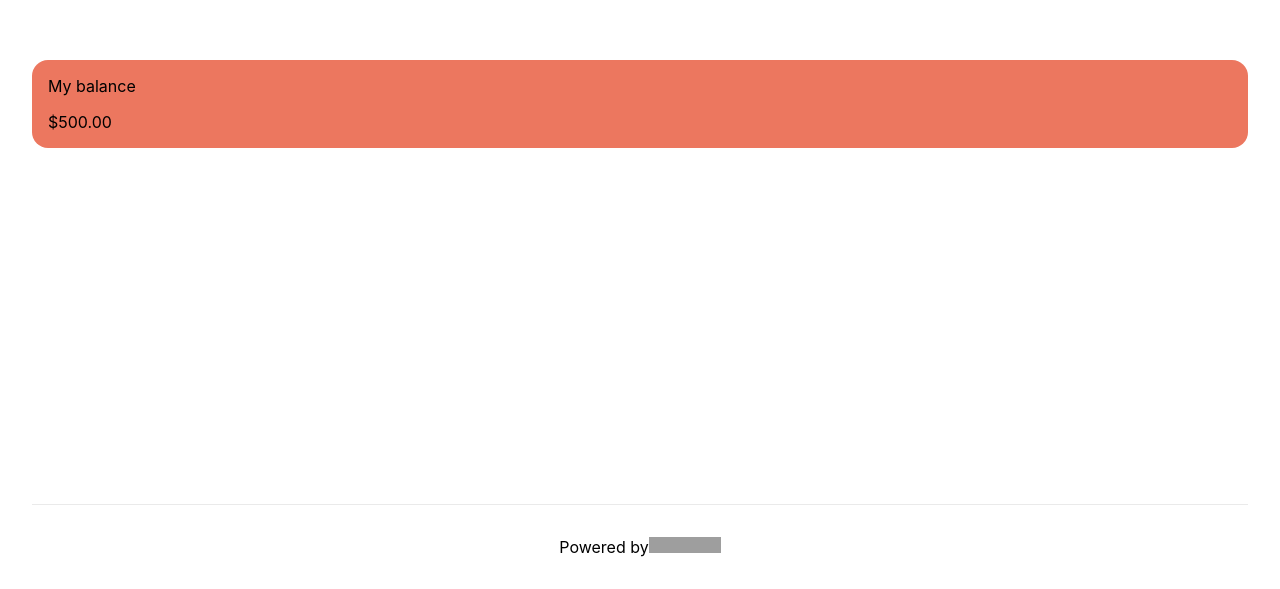
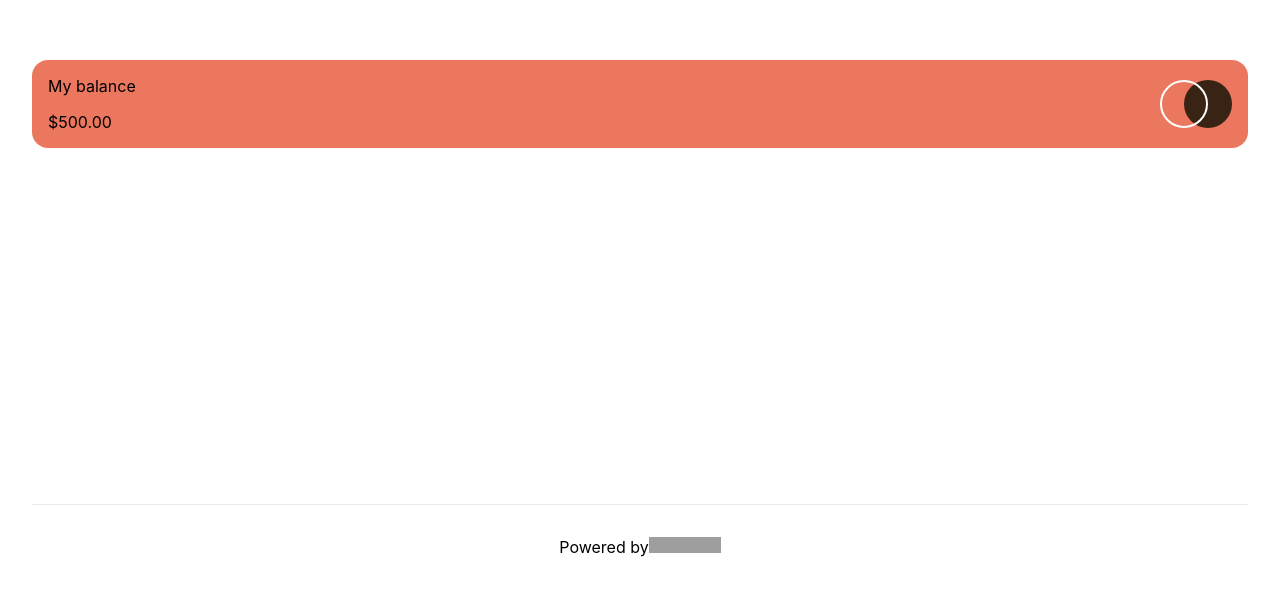
Before and after one commit to crsph/FM-ExpensesChart, a Next.js app: page / in a window 1280 px wide. Shown: the part 296-885 px from the top of the page. Built offline with nearby package versions, Linux system fonts and the light colour scheme; grey boxes are pictures that could not be loaded.

Commit message:
Added logo

```diff
--- a/pages/index.js
+++ b/pages/index.js
@@ -1,6 +1,7 @@
 import Head from "next/head";
 import Image from "next/image";
 import styles from "../styles/Home.module.scss";
+import logo from "../public/logo.svg";
 
 export default function Home() {
   return (
@@ -13,8 +14,11 @@
 
       <main className={styles["main"]}>
         <div className={styles["my-balance-container"]}>
-          <p>My balance</p>
-          <p>$500.00</p>
+          <div className={styles["inner-balance-container"]}>
+            <p>My balance</p>
+            <p>$500.00</p>
+          </div>
+          <Image src={logo} alt="#" />
         </div>
       </main>
 
--- a/styles/Home.module.scss
+++ b/styles/Home.module.scss
@@ -35,4 +35,6 @@
   min-width: 100%;
   padding: 0 1rem 0 1rem;
   border-radius: 1em;
+  display: flex;
+  justify-content: space-between;
 }
```
